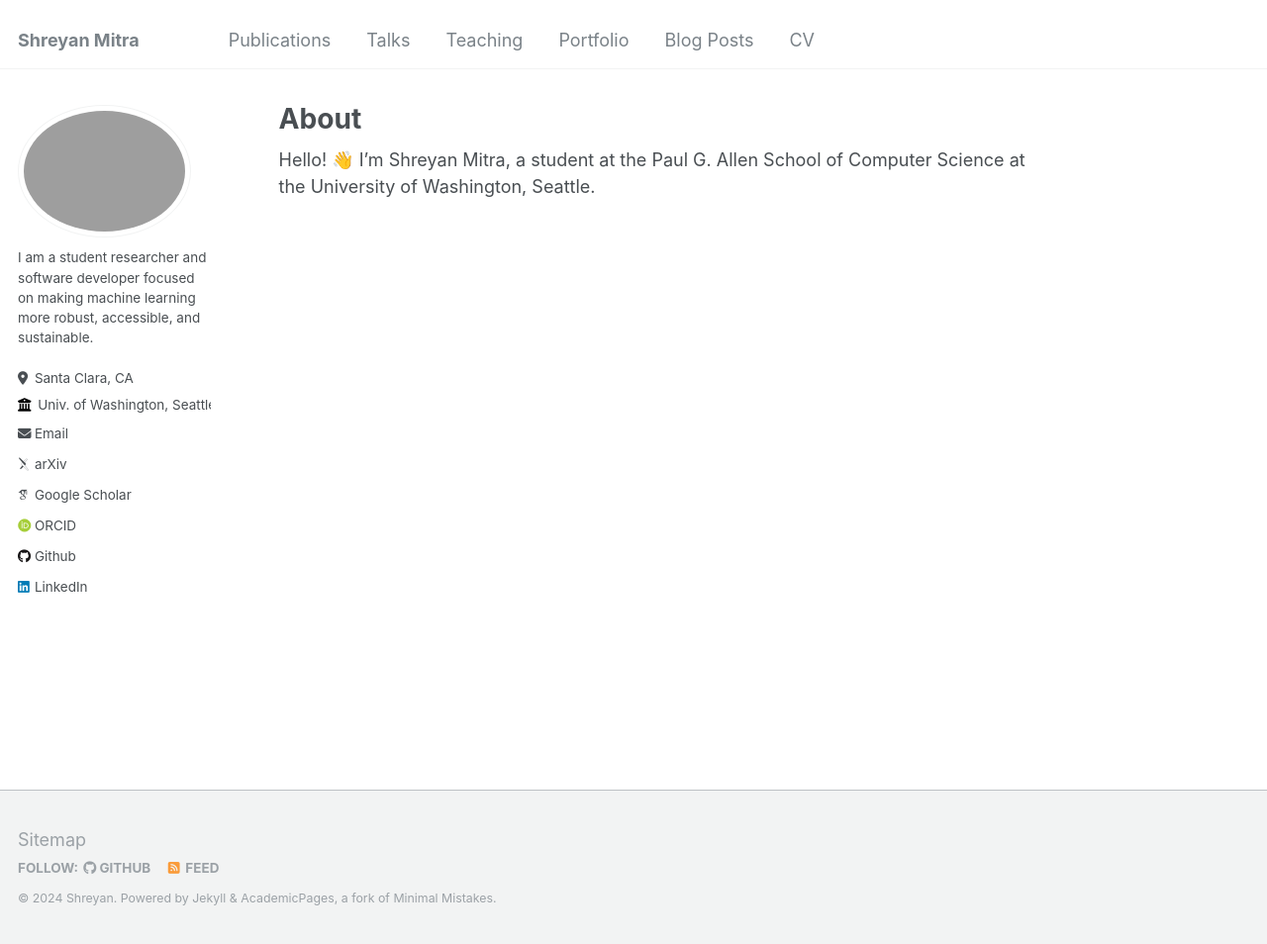
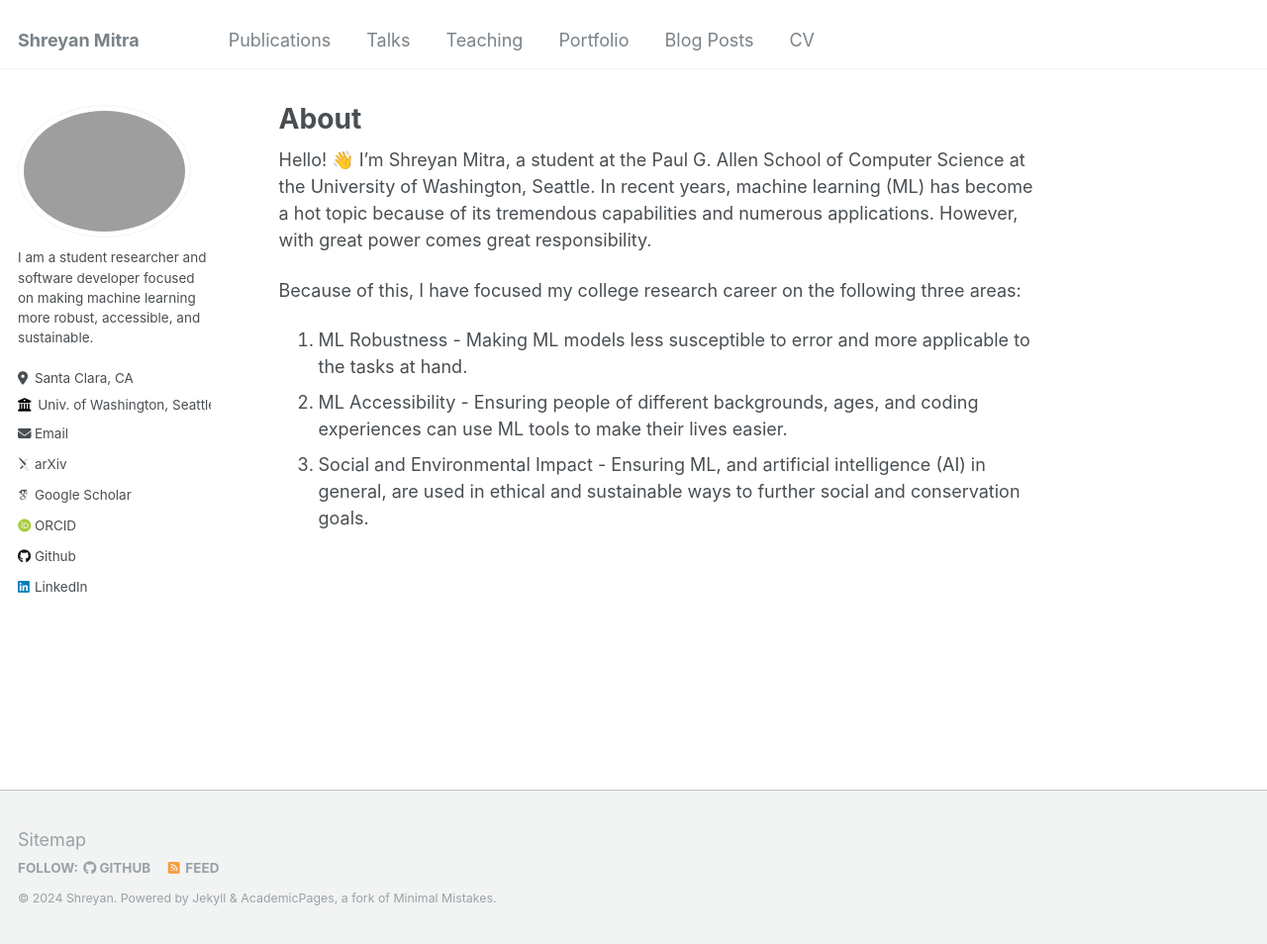
Before and after one commit to shreyanmitra/shreyanmitra.github.io, a Jekyll site: the page built from _pages/about.md, in a window 1280 px wide and 954 px high. Shown: the whole window at 99% size. Built offline with Jekyll 4.4.1, drawn with Linux system fonts in a browser that asks for light colours; emoji names are drawn with the system emoji font; some web fonts are replaced.

Commit message:
Update about.md

```diff
--- a/_pages/about.md
+++ b/_pages/about.md
@@ -7,4 +7,10 @@ redirect_from:
   - /about.html
 ---
 
-Hello! :wave: I'm Shreyan Mitra, a student at the Paul G. Allen School of Computer Science at the University of Washington, Seattle.
+Hello! :wave: I'm Shreyan Mitra, a student at the Paul G. Allen School of Computer Science at the University of Washington, Seattle. In recent years, machine learning (ML) has become a hot topic because of its tremendous capabilities and numerous applications. However, with great power comes great responsibility.
+
+Because of this, I have focused my college research career on the following three areas:
+
+1. ML Robustness - Making ML models less susceptible to error and more applicable to the tasks at hand.
+2. ML Accessibility - Ensuring people of different backgrounds, ages, and coding experiences can use ML tools to make their lives easier.
+3. Social and Environmental Impact - Ensuring ML, and artificial intelligence (AI) in general, are used in ethical and sustainable ways to further social and conservation goals.
```
